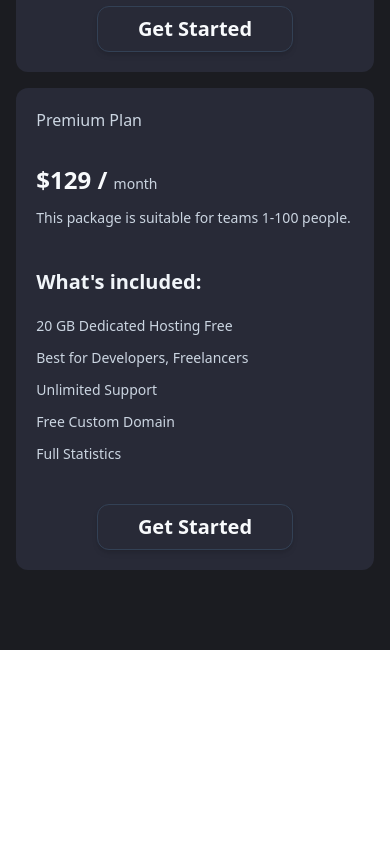
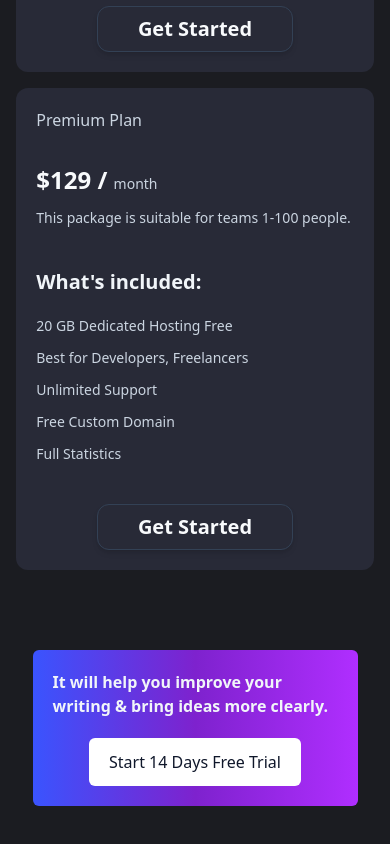
Before and after one commit to naymHdev/hotch-potch-lp, a React (Vite) app: page / in a window 390 px wide. Shown: the part 8788-9632 px from the top of the page. Before the commit the page ends 9438 px from the top, so only its background shows below. Built offline with nearby package versions, Linux system fonts and the light colour scheme.

Commit message:
created || home page under ads and bonus section and compleately responsive ||

```diff
--- /dev/null
+++ b/src/Home/Ads.jsx
@@ -0,0 +1,20 @@
+const Ads = () => {
+  return (
+    <>
+      <section className="w-10/12 mx-auto mt-20 md:flex items-center justify-between p-5 rounded-md bg-gradient-to-r from-[#3A54FE] via-purple-700 to-[#B02EFF] border-none">
+        <div className=" flex-1">
+          <h2 className=" text-slate-100 md:text-2xl font-semibold">
+            It will help you improve your writing & bring ideas more clearly.
+          </h2>
+        </div>
+        <div className=" flex-1 flex justify-center md:justify-end md:mt-0 mt-5">
+          <button className=" bg-white text-slate-900 rounded-md px-5 py-3">
+            Start 14 Days Free Trial
+          </button>
+        </div>
+      </section>
+    </>
+  );
+};
+
+export default Ads;
--- a/src/Home/Home.jsx
+++ b/src/Home/Home.jsx
@@ -1,4 +1,5 @@
 import Banner from "../Components/Banner";
+import Ads from "./Ads";
 import Company from "./Company";
 import CustomerFeedback from "./CustomerFeedback";
 import MixLand from "./MixLand";
@@ -18,6 +19,7 @@ const Home = () => {
       <MixLand />
       <CustomerFeedback />
       <Pricing />
+      <Ads />
       <div className=" pb-20"></div>
     </>
   );
```
